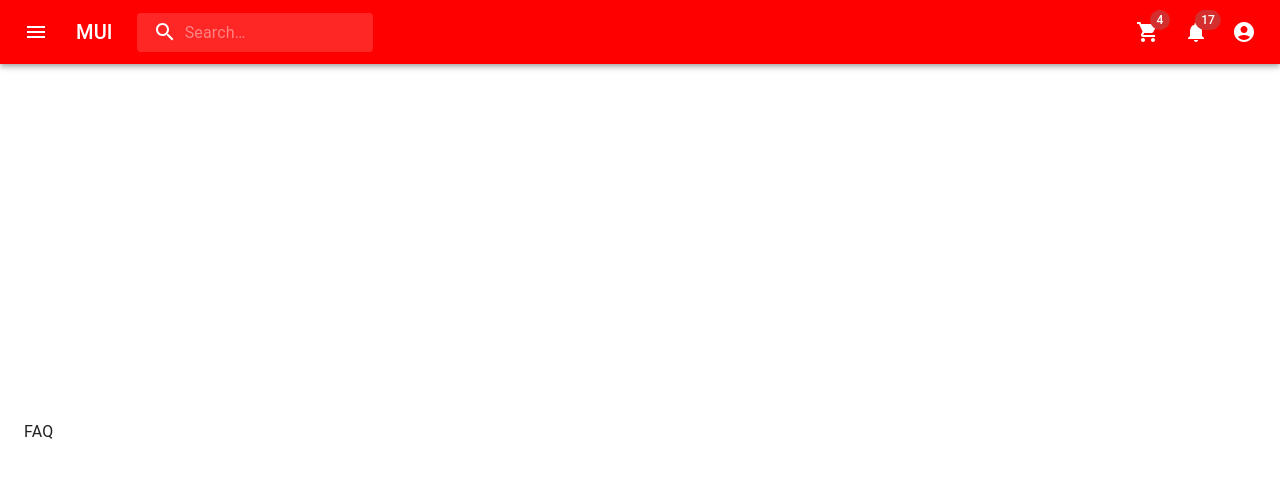
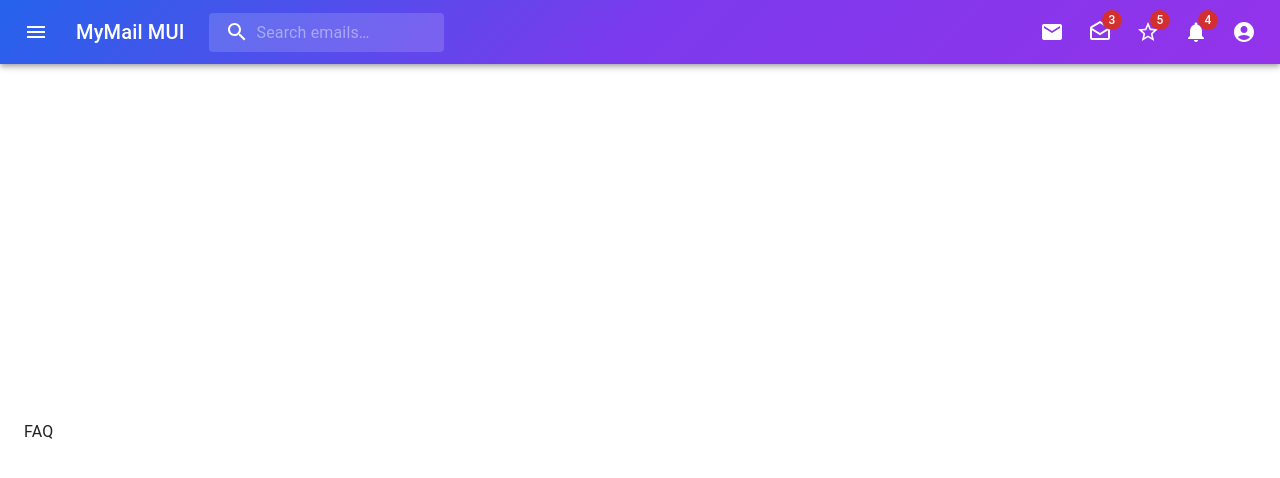
Before and after one commit to Yashtagad12/MUI-Project, a React (Vite) app: page /faq in a window 1280 px wide. Shown: the top 478 px of the page. Built offline with nearby package versions, Linux system fonts and the light colour scheme.

Commit message:
Added color to navbar with name modification of project

```diff
--- a/src/Components/Navbar.jsx
+++ b/src/Components/Navbar.jsx
@@ -1,3 +1,4 @@
+// src/Components/Navbar.jsx
 import * as React from 'react';
 import { styled, alpha } from '@mui/material/styles';
 import AppBar from '@mui/material/AppBar';
@@ -12,25 +13,21 @@ import Menu from '@mui/material/Menu';
 import MenuIcon from '@mui/icons-material/Menu';
 import SearchIcon from '@mui/icons-material/Search';
 import AccountCircle from '@mui/icons-material/AccountCircle';
-
 import NotificationsIcon from '@mui/icons-material/Notifications';
 import MoreIcon from '@mui/icons-material/MoreVert';
-import ShoppingCartIcon from '@mui/icons-material/ShoppingCart';
+import MailIcon from '@mui/icons-material/Mail';
+import DraftsOutlinedIcon from '@mui/icons-material/DraftsOutlined';
+import StarBorderIcon from '@mui/icons-material/StarBorder';
 
+// Styled search components (as in original code)
 const Search = styled('div')(({ theme }) => ({
     position: 'relative',
     borderRadius: theme.shape.borderRadius,
     backgroundColor: alpha(theme.palette.common.white, 0.15),
-    '&:hover': {
-        backgroundColor: alpha(theme.palette.common.white, 0.25),
-    },
+    '&:hover': { backgroundColor: alpha(theme.palette.common.white, 0.25) },
     marginRight: theme.spacing(2),
-    marginLeft: 0,
-    width: '100%',
-    [theme.breakpoints.up('sm')]: {
-        marginLeft: theme.spacing(3),
-        width: 'auto',
-    },
+    marginLeft: theme.spacing(3),
+    width: 'auto',
 }));
 
 const SearchIconWrapper = styled('div')(({ theme }) => ({
@@ -47,169 +44,123 @@ const StyledInputBase = styled(InputBase)(({ theme }) => ({
     color: 'inherit',
     '& .MuiInputBase-input': {
         padding: theme.spacing(1, 1, 1, 0),
-        // vertical padding + font size from searchIcon
         paddingLeft: `calc(1em + ${theme.spacing(4)})`,
         transition: theme.transitions.create('width'),
         width: '100%',
-        [theme.breakpoints.up('md')]: {
-            width: '20ch',
-        },
+        [theme.breakpoints.up('md')]: { width: '20ch' },
     },
 }));
 
-export default function Navbar({ onMenuClick }) {
+export default function Navbar({ onMenuClick, onSearch }) {
     const [anchorEl, setAnchorEl] = React.useState(null);
     const [mobileMoreAnchorEl, setMobileMoreAnchorEl] = React.useState(null);
 
     const isMenuOpen = Boolean(anchorEl);
     const isMobileMenuOpen = Boolean(mobileMoreAnchorEl);
 
-    const handleProfileMenuOpen = (event) => {
-        setAnchorEl(event.currentTarget);
-    };
-
-    const handleMobileMenuClose = () => {
-        setMobileMoreAnchorEl(null);
-    };
-
-    const handleMenuClose = () => {
-        setAnchorEl(null);
-        handleMobileMenuClose();
-    };
-
-    const handleMobileMenuOpen = (event) => {
-        setMobileMoreAnchorEl(event.currentTarget);
-    };
-
-    const menuId = 'primary-search-account-menu';
-    const renderMenu = (
-        <Menu
-            anchorEl={anchorEl}
-            anchorOrigin={{
-                vertical: 'top',
-                horizontal: 'right',
-            }}
-            id={menuId}
-            keepMounted
-            transformOrigin={{
-                vertical: 'top',
-                horizontal: 'right',
-            }}
-            open={isMenuOpen}
-            onClose={handleMenuClose}
-        >
-            <MenuItem onClick={handleMenuClose}>Profile</MenuItem>
-            <MenuItem onClick={handleMenuClose}>My account</MenuItem>
-        </Menu>
-    );
-
-    const mobileMenuId = 'primary-search-account-menu-mobile';
-    const renderMobileMenu = (
-        <Menu
-            anchorEl={mobileMoreAnchorEl}
-            anchorOrigin={{
-                vertical: 'top',
-                horizontal: 'right',
-            }}
-            id={mobileMenuId}
-            keepMounted
-            transformOrigin={{
-                vertical: 'top',
-                horizontal: 'right',
-            }}
-            open={isMobileMenuOpen}
-            onClose={handleMobileMenuClose}
-        >
-            <MenuItem>
-                <IconButton size="large" aria-label="show 4 new mails" color="inherit">
-                    <Badge badgeContent={4} color="error">
-                        <ShoppingCartIcon />
-                    </Badge>
-                </IconButton>
-                <p>Messages</p>
-            </MenuItem>
-            <MenuItem>
-                <IconButton
-                    size="large"
-                    aria-label="show 17 new notifications"
-                    color="inherit"
-                >
-                    <Badge badgeContent={17} color="error">
-                        <NotificationsIcon />
-                    </Badge>
-                </IconButton>
-                <p>Notifications</p>
-            </MenuItem>
-            <MenuItem onClick={handleProfileMenuOpen}>
-                <IconButton
-                    size="large"
-                    aria-label="account of current user"
-                    aria-controls="primary-search-account-menu"
-                    aria-haspopup="true"
-                    color="inherit"
-                >
-                    <AccountCircle />
-                </IconButton>
-                <p>Profile</p>
-            </MenuItem>
-        </Menu>
-    );
+    const handleProfileMenuOpen = (event) => setAnchorEl(event.currentTarget);
+    const handleMenuClose = () => setAnchorEl(null);
+    const handleMobileMenuClose = () => setMobileMoreAnchorEl(null);
+    const handleMobileMenuOpen = (event) => setMobileMoreAnchorEl(event.currentTarget);
 
     return (
         <Box sx={{ flexGrow: 1 }}>
-            <AppBar position="static">
+            <AppBar position="static" sx={{
+                background: 'linear-gradient(135deg, #2563EB 0%, #7C3AED 50%, #9333EA 100%)',
+            }}>
                 <Toolbar>
+                    {/* Hamburger / Menu Button */}
                     <IconButton
                         size="large"
                         edge="start"
                         color="inherit"
                         aria-label="open drawer"
+                        sx={{ mr: 2 }}
                         onClick={(event) => {
                             event.currentTarget.blur();
                             onMenuClick();
                         }}
-                        sx={{ mr: 2 }}
                     >
                         <MenuIcon />
                     </IconButton>
+
+                    {/* Title or Logo */}
                     <Typography
                         variant="h6"
                         noWrap
                         component="div"
                         sx={{ display: { xs: 'none', sm: 'block' } }}
                     >
-                        MUI
+                        MyMail MUI
                     </Typography>
+
+                    {/* Search Field */}
                     <Search>
                         <SearchIconWrapper>
                             <SearchIcon />
                         </SearchIconWrapper>
+
                         <StyledInputBase
-                            placeholder="Search…"
-                            inputProps={{ 'aria-label': 'search' }}
+                            placeholder="Search emails…"
+                            inputProps={{ 'aria-label': 'search emails' }}
+                            onChange={(e) => onSearch && onSearch(e.target.value)}
                         />
                     </Search>
+
                     <Box sx={{ flexGrow: 1 }} />
+
                     <Box sx={{ display: { xs: 'none', md: 'flex' } }}>
-                        <IconButton size="large" aria-label="show 4 new mails" color="inherit">
-                            <Badge badgeContent={4} color="error">
-                                <ShoppingCartIcon />
+
+                        {/* Compose / Mail */}
+                        <IconButton
+                            size="large"
+                            aria-label="compose email"
+                            color="inherit"
+                        >
+                            <Badge color="error">
+                                <MailIcon />
                             </Badge>
                         </IconButton>
+
+                        {/* Drafts */}
                         <IconButton
                             size="large"
-                            aria-label="show 17 new notifications"
+                            aria-label="draft emails"
                             color="inherit"
                         >
-                            <Badge badgeContent={17} color="error">
+                            <Badge badgeContent={3} color="error">
+                                <DraftsOutlinedIcon />
+                            </Badge>
+                        </IconButton>
+
+                        {/* Starred Emails */}
+                        <IconButton
+                            size="large"
+                            aria-label="starred emails"
+                            color="inherit"
+                        >
+                            <Badge badgeContent={5} color="error">
+                                <StarBorderIcon />
+                            </Badge>
+                        </IconButton>
+
+                        {/* Notifications */}
+                        <IconButton
+                            size="large"
+                            aria-label="email notifications"
+                            color="inherit"
+                        >
+                            <Badge badgeContent={4} color="error">
                                 <NotificationsIcon />
                             </Badge>
                         </IconButton>
+
+                        {/* Profile */}
                         <IconButton
                             size="large"
                             edge="end"
                             aria-label="account of current user"
-                            aria-controls={menuId}
+                            aria-controls="primary-search-account-menu"
                             aria-haspopup="true"
                             onClick={handleProfileMenuOpen}
                             color="inherit"
@@ -217,11 +168,13 @@ export default function Navbar({ onMenuClick }) {
                             <AccountCircle />
                         </IconButton>
                     </Box>
+
+                    {/* Mobile menu icon */}
                     <Box sx={{ display: { xs: 'flex', md: 'none' } }}>
                         <IconButton
                             size="large"
-                            aria-label="show more"
-                            aria-controls={mobileMenuId}
+                            aria-label="show email options"
+                            aria-controls="primary-search-account-menu-mobile"
                             aria-haspopup="true"
                             onClick={handleMobileMenuOpen}
                             color="inherit"
@@ -231,8 +184,124 @@ export default function Navbar({ onMenuClick }) {
                     </Box>
                 </Toolbar>
             </AppBar>
-            {renderMobileMenu}
-            {renderMenu}
+
+            {/* Profile Menu */}
+            <Menu
+                anchorEl={anchorEl}
+                anchorOrigin={{
+                    vertical: 'top',
+                    horizontal: 'right',
+                }}
+                id="primary-search-account-menu"
+                keepMounted
+                transformOrigin={{
+                    vertical: 'top',
+                    horizontal: 'right',
+                }}
+                open={isMenuOpen}
+                onClose={handleMenuClose}
+            >
+                <MenuItem onClick={handleMenuClose}>
+                    Profile
+                </MenuItem>
+
+                <MenuItem onClick={handleMenuClose}>
+                    My Account
+                </MenuItem>
+            </Menu>
+
+            {/* Mobile More Menu */}
+            <Menu
+                anchorEl={mobileMoreAnchorEl}
+                anchorOrigin={{
+                    vertical: 'top',
+                    horizontal: 'right',
+                }}
+                id="primary-search-account-menu-mobile"
+                keepMounted
+                transformOrigin={{
+                    vertical: 'top',
+                    horizontal: 'right',
+                }}
+                open={isMobileMenuOpen}
+                onClose={handleMobileMenuClose}
+            >
+                {/* Compose */}
+                <MenuItem onClick={handleMobileMenuClose}>
+                    <IconButton
+                        size="large"
+                        aria-label="compose email"
+                        color="inherit"
+                    >
+                        <MailIcon />
+                    </IconButton>
+
+                    <p>Compose</p>
+                </MenuItem>
+
+                {/* Drafts */}
+                <MenuItem onClick={handleMobileMenuClose}>
+                    <IconButton
+                        size="large"
+                        aria-label="draft emails"
+                        color="inherit"
+                    >
+                        <Badge badgeContent={3} color="error">
+                            <DraftsOutlinedIcon />
+                        </Badge>
+                    </IconButton>
+
+                    <p>Drafts</p>
+                </MenuItem>
+
+                {/* Starred */}
+                <MenuItem onClick={handleMobileMenuClose}>
+                    <IconButton
+                        size="large"
+                        aria-label="starred emails"
+                        color="inherit"
+                    >
+                        <Badge badgeContent={5} color="error">
+                            <StarBorderIcon />
+                        </Badge>
+                    </IconButton>
+
+                    <p>Starred</p>
+                </MenuItem>
+
+                {/* Notifications */}
+                <MenuItem onClick={handleMobileMenuClose}>
+                    <IconButton
+                        size="large"
+                        aria-label="email notifications"
+                        color="inherit"
+                    >
+                        <Badge badgeContent={4} color="error">
+                            <NotificationsIcon />
+                        </Badge>
+                    </IconButton>
+
+                    <p>Notifications</p>
+                </MenuItem>
+
+                {/* Profile */}
+                <MenuItem
+                    onClick={(e) => {
+                        handleProfileMenuOpen(e);
+                        handleMobileMenuClose();
+                    }}
+                >
+                    <IconButton
+                        size="large"
+                        aria-label="account of current user"
+                        color="inherit"
+                    >
+                        <AccountCircle />
+                    </IconButton>
+
+                    <p>Profile</p>
+                </MenuItem>
+            </Menu>
         </Box>
     );
 }
```
